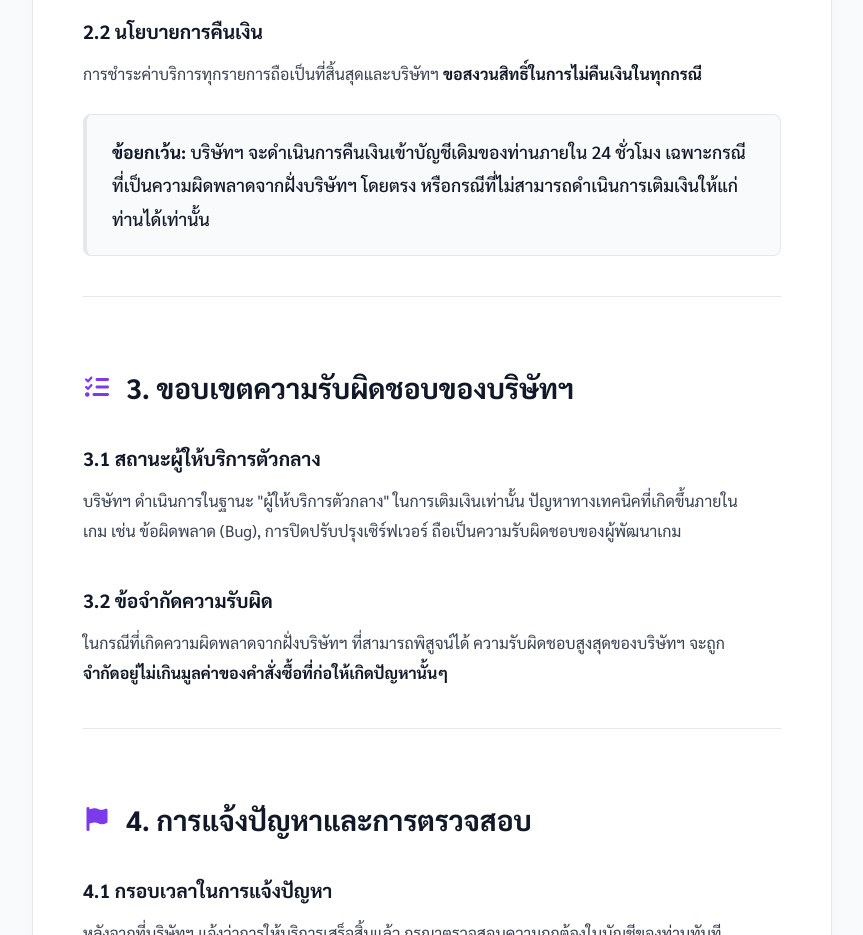
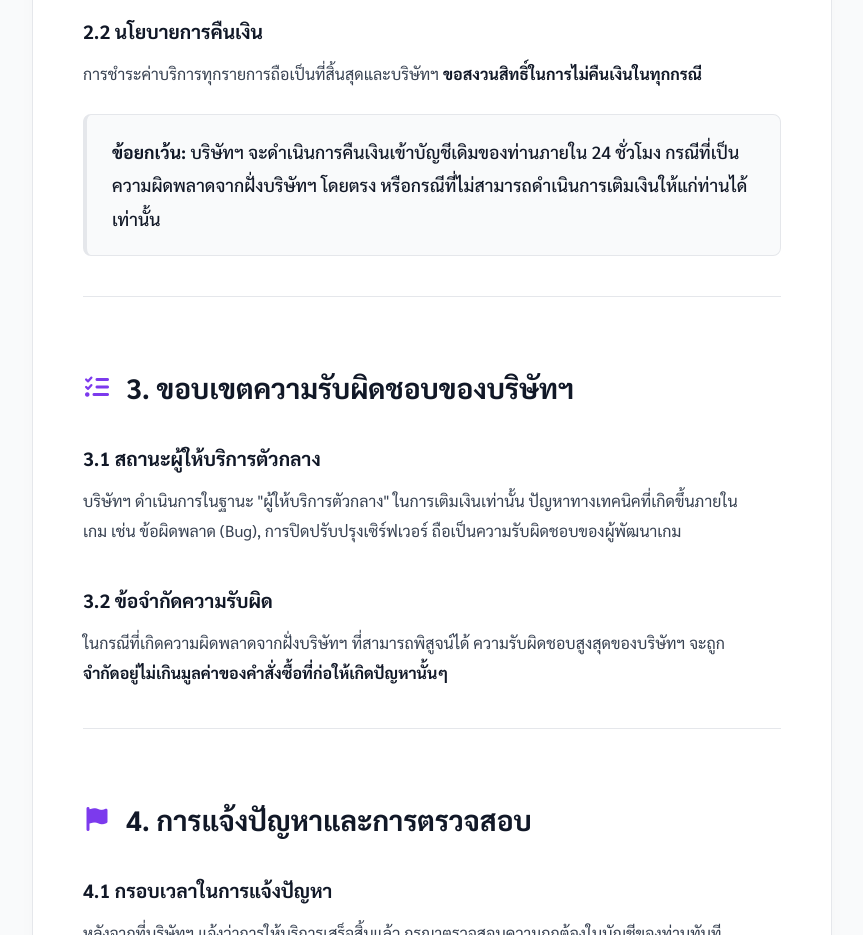
Before and after one commit to kasdx92389/ZOE, a website: page public/terms.html in a window 1280 px wide. Shown: the part 1660-2595 px from the top of the page, without its empty margins (208-1071 px from the left). Drawn offline with Linux system fonts and the light colour scheme.

Commit message:
Bug Fixed#1

```diff
--- a/public/terms.html
+++ b/public/terms.html
@@ -49,7 +49,7 @@
                 <h3>2.2 นโยบายการคืนเงิน</h3>
                 <p>การชำระค่าบริการทุกรายการถือเป็นที่สิ้นสุดและบริษัทฯ <strong>ขอสงวนสิทธิ์ในการไม่คืนเงินในทุกกรณี</strong></p>
                 <blockquote>
-                    <p><strong>ข้อยกเว้น:</strong> บริษัทฯ จะดำเนินการคืนเงินเข้าบัญชีเดิมของท่านภายใน 24 ชั่วโมง เฉพาะกรณีที่เป็นความผิดพลาดจากฝั่งบริษัทฯ โดยตรง หรือกรณีที่ไม่สามารถดำเนินการเติมเงินให้แก่ท่านได้เท่านั้น</p>
+                    <p><strong>ข้อยกเว้น:</strong> บริษัทฯ จะดำเนินการคืนเงินเข้าบัญชีเดิมของท่านภายใน 24 ชั่วโมง กรณีที่เป็นความผิดพลาดจากฝั่งบริษัทฯ โดยตรง หรือกรณีที่ไม่สามารถดำเนินการเติมเงินให้แก่ท่านได้เท่านั้น</p>
                 </blockquote>
             </section>
 
```
Also changed, not shown: public/admin-dashboard.html (+1 -1 lines).
